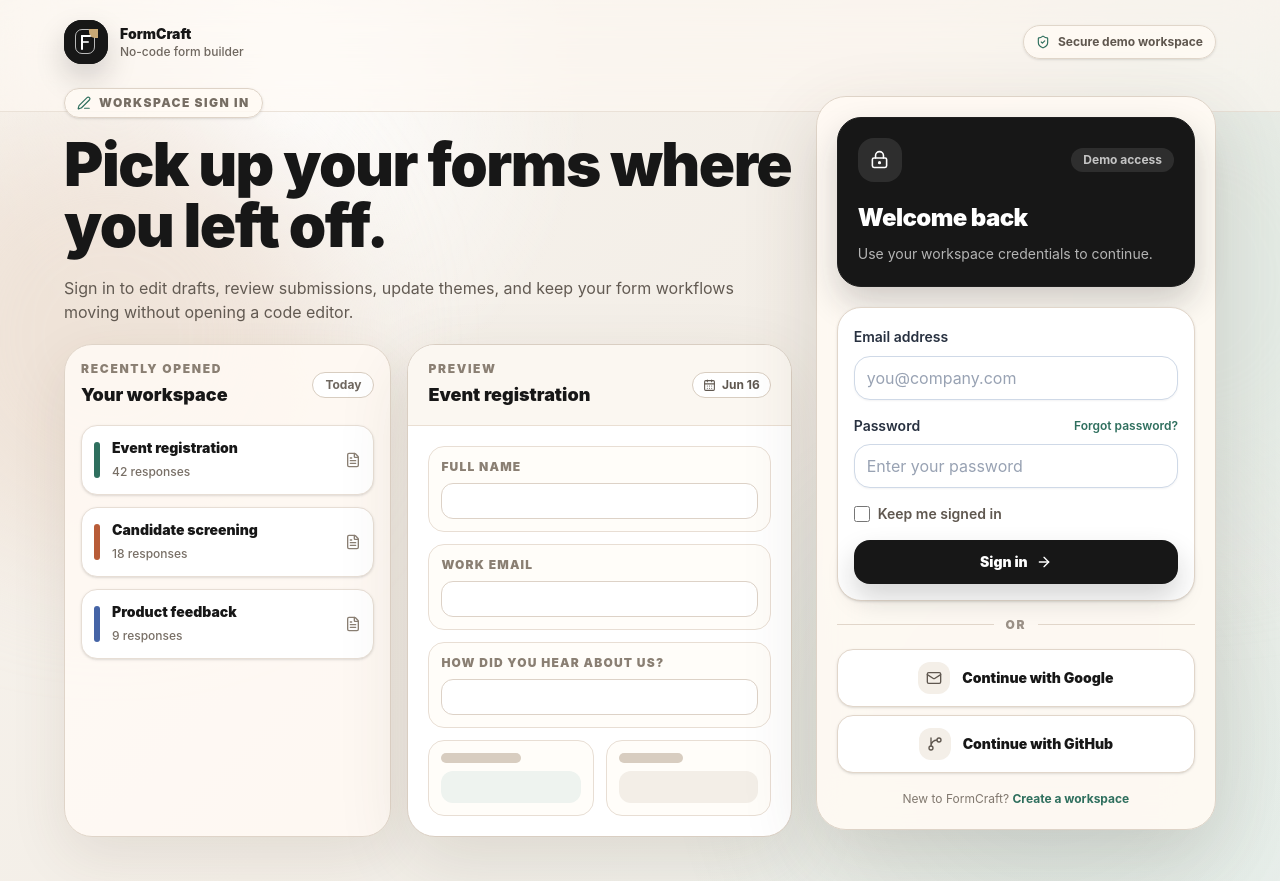
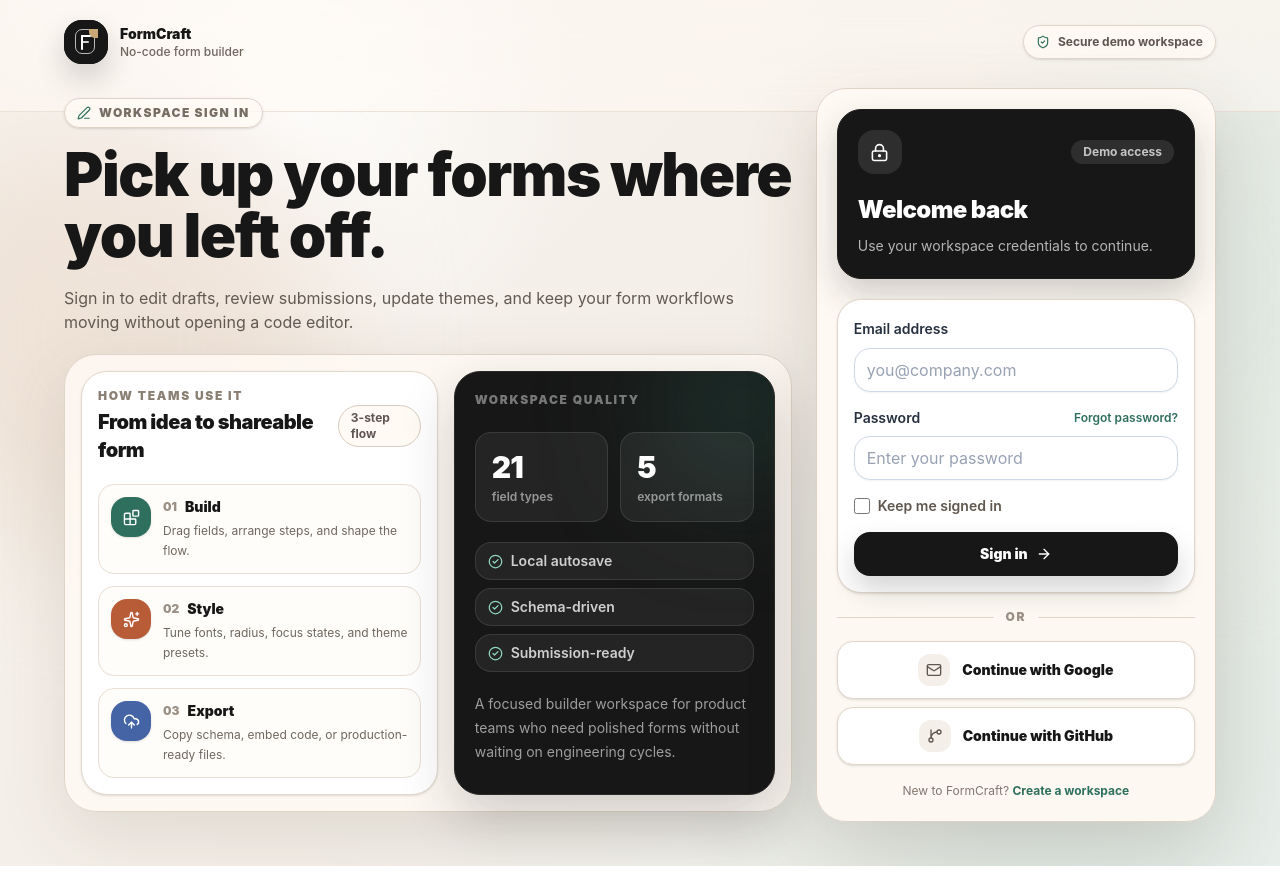
Before and after one commit to OmKhandale05/formcraft, a Next.js app: page /signin in a window 1280 px wide. Built offline with nearby package versions, Linux system fonts and the light colour scheme.

Commit message:
style(auth): redesign sign in intro panel

```diff
--- a/src/app/signin/page.tsx
+++ b/src/app/signin/page.tsx
@@ -3,12 +3,14 @@
 import Link from "next/link";
 import {
   ArrowRight,
-  CalendarDays,
-  FileText,
+  Blocks,
+  CheckCircle2,
   GitBranch,
   LockKeyhole,
   Mail,
   PenLine,
+  Sparkles,
+  UploadCloud,
   ShieldCheck
 } from "lucide-react";
 import { BrandLogo } from "@/components/brand-logo";
@@ -19,13 +21,13 @@
   { label: "Continue with GitHub", icon: GitBranch }
 ];
 
-const recentForms = [
-  { title: "Event registration", meta: "42 responses", accent: "bg-[#2f6f5e]" },
-  { title: "Candidate screening", meta: "18 responses", accent: "bg-[#b85c38]" },
-  { title: "Product feedback", meta: "9 responses", accent: "bg-[#4564a6]" }
+const workflowCards = [
+  { title: "Build", copy: "Drag fields, arrange steps, and shape the flow.", icon: Blocks, accent: "bg-[#2f6f5e]" },
+  { title: "Style", copy: "Tune fonts, radius, focus states, and theme presets.", icon: Sparkles, accent: "bg-[#b85c38]" },
+  { title: "Export", copy: "Copy schema, embed code, or production-ready files.", icon: UploadCloud, accent: "bg-[#4564a6]" }
 ];
 
-const formFields = ["Full name", "Work email", "How did you hear about us?"];
+const proofPoints = ["Local autosave", "Schema-driven", "Submission-ready"];
 
 export default function SignInPage() {
   return (
@@ -58,64 +60,67 @@
             </p>
           </div>
 
-          <div className="grid gap-4 lg:grid-cols-[0.92fr_1.08fr]">
-            <div className="rounded-[28px] border border-[#dfd4c8] bg-[#fffaf4]/88 p-4 shadow-[0_18px_55px_rgba(74,58,42,0.1)]">
-              <div className="mb-4 flex items-center justify-between gap-3">
-                <div>
-                  <p className="text-xs font-black uppercase tracking-[0.14em] text-[#8a7f73]">Recently opened</p>
-                  <p className="mt-1 text-lg font-black text-[#171717]">Your workspace</p>
+          <div className="rounded-[32px] border border-[#dfd4c8] bg-[#fffaf4]/86 p-4 shadow-[0_22px_70px_rgba(74,58,42,0.12)] backdrop-blur">
+            <div className="grid gap-4 lg:grid-cols-[1fr_0.9fr]">
+              <div className="rounded-[26px] border border-[#e2d8cc] bg-white p-4 shadow-sm">
+                <div className="mb-5 flex items-center justify-between gap-4">
+                  <div>
+                    <p className="text-xs font-black uppercase tracking-[0.14em] text-[#8a7f73]">How teams use it</p>
+                    <h2 className="mt-1 text-xl font-black tracking-tight text-[#171717]">From idea to shareable form</h2>
+                  </div>
+                  <span className="hidden rounded-full border border-[#d8cdc0] bg-[#fffaf4] px-3 py-1 text-xs font-bold text-[#5f574f] sm:inline-flex">
+                    3-step flow
+                  </span>
                 </div>
-                <span className="rounded-full border border-[#d8cdc0] bg-white px-3 py-1 text-xs font-bold text-[#6f675f]">
-                  Today
-                </span>
-              </div>
 
-              <div className="space-y-3">
-                {recentForms.map((form) => (
-                  <div key={form.title} className="rounded-2xl border border-[#e7ded5] bg-white p-3 shadow-sm">
-                    <div className="flex items-center gap-3">
-                      <span className={`h-9 w-1.5 rounded-full ${form.accent}`} />
-                      <span className="min-w-0 flex-1">
-                        <span className="block truncate text-sm font-black text-[#171717]">{form.title}</span>
-                        <span className="text-xs font-medium text-[#786f66]">{form.meta}</span>
-                      </span>
-                      <FileText size={16} className="text-[#8a7f73]" />
-                    </div>
-                  </div>
-                ))}
-              </div>
-            </div>
-
-            <div className="overflow-hidden rounded-[28px] border border-[#d9cec2] bg-white shadow-[0_24px_70px_rgba(74,58,42,0.13)]">
-              <div className="border-b border-[#eadfd3] bg-[#fbf7f1] px-5 py-4">
-                <div className="flex items-center justify-between gap-4">
-                  <div>
-                    <p className="text-xs font-black uppercase tracking-[0.14em] text-[#8a7f73]">Preview</p>
-                    <h2 className="mt-1 text-lg font-black text-[#171717]">Event registration</h2>
-                  </div>
-                  <div className="flex items-center gap-1.5 rounded-full border border-[#d8cdc0] bg-white px-2.5 py-1 text-xs font-bold text-[#5f574f]">
-                    <CalendarDays size={13} />
-                    Jun 16
-                  </div>
+                <div className="space-y-3">
+                  {workflowCards.map((item, index) => {
+                    const Icon = item.icon;
+                    return (
+                      <div key={item.title} className="group rounded-2xl border border-[#e8ded4] bg-[#fffdf9] p-3 transition hover:-translate-y-0.5 hover:shadow-[0_14px_30px_rgba(74,58,42,0.1)]">
+                        <div className="flex gap-3">
+                          <span className={`flex h-10 w-10 shrink-0 items-center justify-center rounded-2xl text-white shadow-sm ${item.accent}`}>
+                            <Icon size={17} />
+                          </span>
+                          <span>
+                            <span className="flex items-center gap-2 text-sm font-black text-[#171717]">
+                              <span className="text-xs text-[#9a9086]">0{index + 1}</span>
+                              {item.title}
+                            </span>
+                            <span className="mt-1 block text-xs leading-5 text-[#6f675f]">{item.copy}</span>
+                          </span>
+                        </div>
+                      </div>
+                    );
+                  })}
                 </div>
               </div>
 
-              <div className="space-y-3 p-5">
-                {formFields.map((field) => (
-                  <div key={field} className="rounded-2xl border border-[#e8ded4] bg-[#fffdf9] p-3">
-                    <div className="mb-2 text-xs font-black uppercase tracking-[0.1em] text-[#8a7f73]">{field}</div>
-                    <div className="h-9 rounded-xl border border-[#ddd2c7] bg-white" />
+              <div className="relative overflow-hidden rounded-[26px] border border-[#2b2b2b] bg-[#171717] p-5 text-white shadow-[0_22px_55px_rgba(23,23,23,0.2)]">
+                <div className="pointer-events-none absolute -right-12 -top-12 h-40 w-40 rounded-full bg-[#2f6f5e]/35 blur-3xl" />
+                <div className="relative">
+                  <p className="text-xs font-black uppercase tracking-[0.14em] text-white/42">Workspace quality</p>
+                  <div className="mt-6 grid grid-cols-2 gap-3">
+                    <div className="rounded-2xl border border-white/10 bg-white/[0.06] p-4">
+                      <p className="text-3xl font-black tracking-tight">21</p>
+                      <p className="mt-1 text-xs font-semibold text-white/52">field types</p>
+                    </div>
+                    <div className="rounded-2xl border border-white/10 bg-white/[0.06] p-4">
+                      <p className="text-3xl font-black tracking-tight">5</p>
+                      <p className="mt-1 text-xs font-semibold text-white/52">export formats</p>
+                    </div>
                   </div>
-                ))}
-                <div className="grid grid-cols-2 gap-3">
-                  <div className="rounded-2xl border border-[#e8ded4] bg-[#fffdf9] p-3">
-                    <div className="mb-2 h-2.5 w-20 rounded-full bg-[#d8cdc0]" />
-                    <div className="h-8 rounded-xl bg-[#eef3ef]" />
+                  <div className="mt-5 space-y-2">
+                    {proofPoints.map((point) => (
+                      <div key={point} className="flex items-center gap-2 rounded-2xl border border-white/10 bg-white/[0.06] px-3 py-2 text-sm font-semibold text-white/78">
+                        <CheckCircle2 size={15} className="text-[#8fd8bd]" />
+                        {point}
+                      </div>
+                    ))}
                   </div>
-                  <div className="rounded-2xl border border-[#e8ded4] bg-[#fffdf9] p-3">
-                    <div className="mb-2 h-2.5 w-16 rounded-full bg-[#d8cdc0]" />
-                    <div className="h-8 rounded-xl bg-[#f3eee7]" />
-                  </div>
+                  <p className="mt-5 text-sm leading-6 text-white/58">
+                    A focused builder workspace for product teams who need polished forms without waiting on engineering cycles.
+                  </p>
                 </div>
               </div>
             </div>
```
